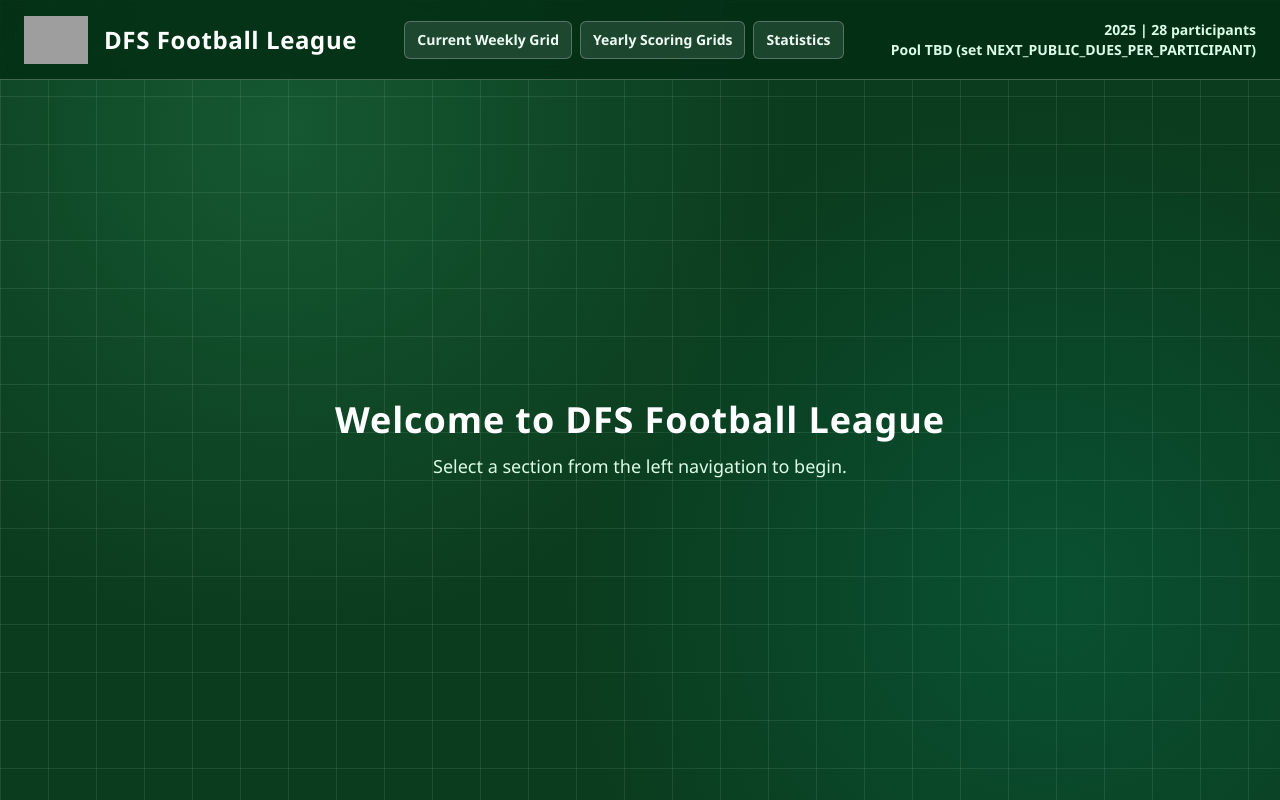
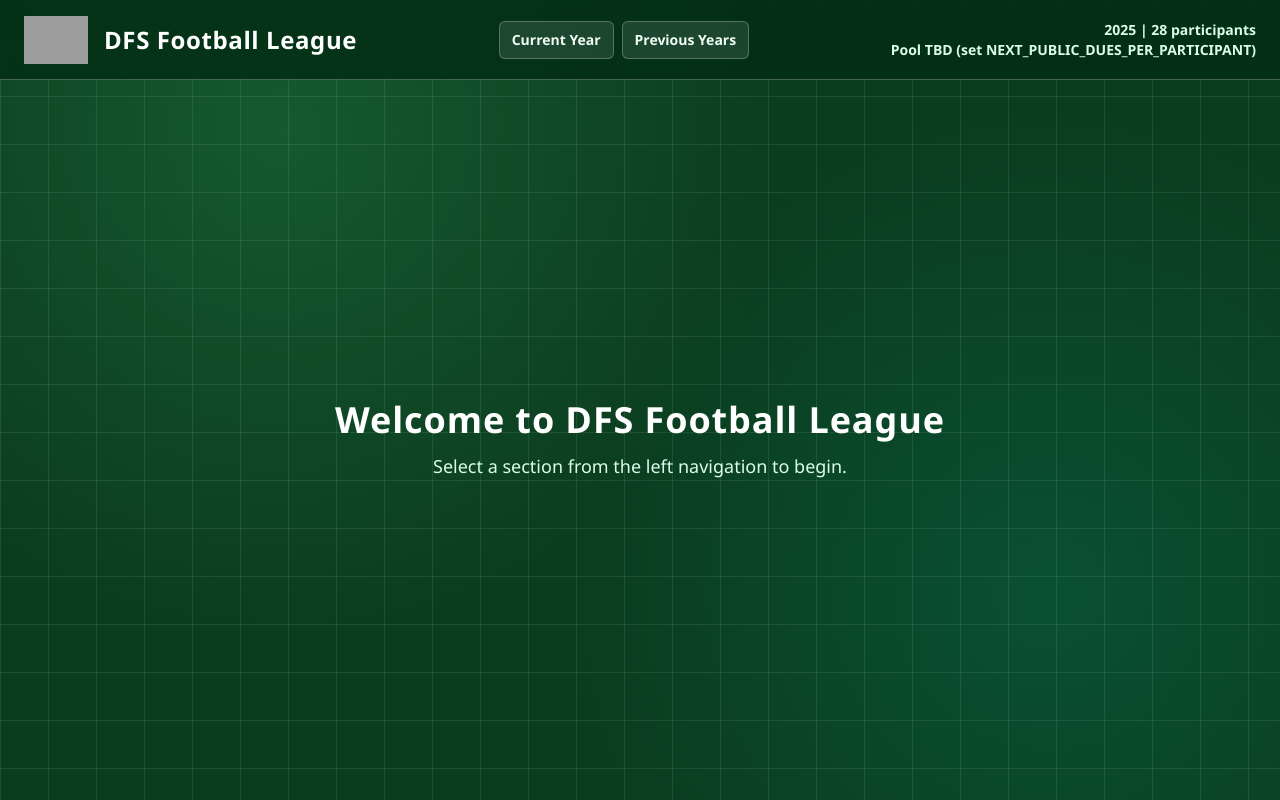
Before and after one commit to Tjm07890789/Draftkings-Fantasy-Football-League, a Next.js app: page / in a window 1280 px wide. Built offline with nearby package versions, Linux system fonts and the light colour scheme; grey boxes are pictures that could not be loaded.

Commit message:
Scope statistics to each season grid and simplify top nav

```diff
--- a/src/components/dfs-app.tsx
+++ b/src/components/dfs-app.tsx
@@ -6,7 +6,7 @@ import Image from "next/image";
 import { Accordion, AccordionContent, AccordionItem, AccordionTrigger } from "@/components/ui/accordion";
 import { Table, TableBody, TableCell, TableHead, TableHeader, TableRow } from "@/components/ui/table";
 
-type View = "welcome" | "current" | "previous" | "statistics";
+type View = "welcome" | "current" | "previous";
 
 type SeasonRow = {
   name: string;
@@ -453,7 +453,8 @@ function StatisticsView({ rows, seasonLabel }: { rows: SeasonRow[]; seasonLabel:
   );
 }
 
-function SeasonGrid({ title, rows }: { title: string; rows: SeasonRow[] }) {
+function SeasonGrid({ title, rows, seasonLabel }: { title: string; rows: SeasonRow[]; seasonLabel: string }) {
+  type SeasonPanel = "grid" | "statistics";
   const longestNameChars = React.useMemo(
     () => rows.reduce((max, row) => Math.max(max, row.name.length), 0),
     [rows],
@@ -464,6 +465,7 @@ function SeasonGrid({ title, rows }: { title: string; rows: SeasonRow[] }) {
 
   const [sortColumn, setSortColumn] = React.useState<SortColumn>("total");
   const [sortDirection, setSortDirection] = React.useState<SortDirection>("desc");
+  const [seasonPanel, setSeasonPanel] = React.useState<SeasonPanel>("grid");
 
   const sortedRows = React.useMemo(() => {
     const nextRows = [...rows];
@@ -528,11 +530,28 @@ function SeasonGrid({ title, rows }: { title: string; rows: SeasonRow[] }) {
         } as React.CSSProperties
       }
     >
-      <h2 className="flex items-center justify-between px-3 py-2 text-lg font-bold text-white">
-        <span>{title}</span>
-        <span className="text-sm font-semibold text-green-100">{rows.length} participants</span>
-      </h2>
-      <div className="m-0 max-w-full overflow-auto p-0 md:h-[calc(100%-3rem)] md:overflow-hidden">
+      <div className="flex flex-wrap items-center justify-between gap-2 border-b border-white/20 px-3 py-2">
+        <h2 className="text-lg font-bold text-white">{title}</h2>
+        <div className="flex items-center gap-2">
+          <button
+            type="button"
+            onClick={() => setSeasonPanel("grid")}
+            className={`rounded-md border px-3 py-1.5 text-xs font-semibold uppercase tracking-wide transition ${seasonPanel === "grid" ? "border-emerald-300 bg-emerald-400/20 text-emerald-100" : "border-white/25 bg-white/10 text-green-100 hover:bg-white/20"}`}
+          >
+            Grid
+          </button>
+          <button
+            type="button"
+            onClick={() => setSeasonPanel("statistics")}
+            className={`rounded-md border px-3 py-1.5 text-xs font-semibold uppercase tracking-wide transition ${seasonPanel === "statistics" ? "border-emerald-300 bg-emerald-400/20 text-emerald-100" : "border-white/25 bg-white/10 text-green-100 hover:bg-white/20"}`}
+          >
+            Statistics
+          </button>
+          <span className="ml-1 text-sm font-semibold text-green-100">{rows.length} participants</span>
+        </div>
+      </div>
+      {seasonPanel === "grid" && (
+      <div className="m-0 max-w-full overflow-auto p-0 md:h-[calc(100%-3.5rem)] md:overflow-hidden">
         <Table className="table-fixed w-full max-w-full overflow-hidden text-[0.78rem]">
           <TableHeader>
             <TableRow className="h-4 py-0 text-[0.78rem]">
@@ -662,9 +681,17 @@ function SeasonGrid({ title, rows }: { title: string; rows: SeasonRow[] }) {
           </TableBody>
         </Table>
       </div>
-      <div className="px-3 pb-2 text-[0.6rem] text-green-100/80">
-        Sorted by {getColumnLabel(sortColumn)} ({sortDirection})
-      </div>
+      )}
+      {seasonPanel === "grid" && (
+        <div className="px-3 pb-2 text-[0.6rem] text-green-100/80">
+          Sorted by {getColumnLabel(sortColumn)} ({sortDirection})
+        </div>
+      )}
+      {seasonPanel === "statistics" && (
+        <div className="p-3">
+          <StatisticsView rows={rows} seasonLabel={seasonLabel} />
+        </div>
+      )}
     </section>
   );
 }
@@ -674,8 +701,7 @@ export function DFSApp({ data }: { data: LeagueData }) {
   const [selectedYear, setSelectedYear] = React.useState<string | null>(null);
   const currentRows = data.currentSeasonYear ? data.seasons[data.currentSeasonYear] ?? [] : [];
   const previousRows = selectedYear ? data.seasons[selectedYear] ?? [] : [];
-  const participantCount =
-    view === "previous" ? previousRows.length : currentRows.length;
+  const participantCount = view === "previous" ? previousRows.length : currentRows.length;
   const leagueParticipantCount = currentRows.length;
   const duesPerParticipantRaw = Number.parseFloat(process.env.NEXT_PUBLIC_DUES_PER_PARTICIPANT ?? "0");
   const duesPerParticipant = Number.isFinite(duesPerParticipantRaw) && duesPerParticipantRaw > 0 ? duesPerParticipantRaw : 0;
@@ -684,13 +710,11 @@ export function DFSApp({ data }: { data: LeagueData }) {
     duesPerParticipant > 0
       ? `${formatCurrency(poolTotal)} pool (${formatCurrency(duesPerParticipant)} dues)`
       : "Pool TBD (set NEXT_PUBLIC_DUES_PER_PARTICIPANT)";
-  const inStatsView = view === "statistics";
-
   React.useEffect(() => {
     const savedView = getCookie(NAV_COOKIE);
     const savedSeason = getCookie(SEASON_COOKIE);
 
-    if (savedView === "current" || savedView === "previous" || savedView === "statistics") {
+    if (savedView === "current" || savedView === "previous") {
       setView(savedView);
     }
 
@@ -729,12 +753,12 @@ export function DFSApp({ data }: { data: LeagueData }) {
             onClick={() => setView("current")}
             className="rounded-md border border-white/25 bg-white/10 px-3 py-2 text-sm font-semibold text-green-50 transition hover:bg-white/20"
           >
-            Current Weekly Grid
+            Current Year
           </button>
 
           <details className="group relative">
             <summary className="cursor-pointer list-none rounded-md border border-white/25 bg-white/10 px-3 py-2 text-sm font-semibold text-green-50 transition hover:bg-white/20 [&::-webkit-details-marker]:hidden">
-              Yearly Scoring Grids
+              Previous Years
             </summary>
             <div className="absolute top-full left-0 mt-2 min-w-56 rounded-md border border-white/20 bg-green-950/95 p-2 shadow-xl">
               {data.currentSeasonYear && (
@@ -767,14 +791,6 @@ export function DFSApp({ data }: { data: LeagueData }) {
               ))}
             </div>
           </details>
-
-          <button
-            type="button"
-            onClick={() => setView("statistics")}
-            className="rounded-md border border-white/25 bg-white/10 px-3 py-2 text-sm font-semibold text-green-50 transition hover:bg-white/20"
-          >
-            Statistics
-          </button>
         </nav>
 
         <div className="text-right text-xs font-semibold text-green-100 md:text-sm">
@@ -791,7 +807,7 @@ export function DFSApp({ data }: { data: LeagueData }) {
               onClick={() => setView("current")}
               className="w-full rounded-md bg-white/10 px-3 py-2 text-left text-sm font-semibold text-green-50 transition hover:bg-white/20"
             >
-              Current Weekly Season Grid
+              Current Year
             </button>
 
             <section>
@@ -818,19 +834,10 @@ export function DFSApp({ data }: { data: LeagueData }) {
               </Accordion>
             </section>
 
-            <button
-              type="button"
-              onClick={() => setView("statistics")}
-              className="w-full rounded-md bg-white/10 px-3 py-2 text-left text-sm font-semibold text-green-50 transition hover:bg-white/20"
-            >
-              Statistics
-            </button>
           </nav>
         </aside>
 
-        <main
-          className={`m-0 w-full overflow-auto px-[5px] md:flex md:h-[calc(100vh-5rem)] md:w-full md:justify-center md:px-[5px] ${inStatsView ? "md:items-start md:overflow-auto" : "md:items-center md:overflow-hidden"}`}
-        >
+        <main className="m-0 w-full overflow-auto px-[5px] md:flex md:h-[calc(100vh-5rem)] md:w-full md:items-center md:justify-center md:overflow-hidden md:px-[5px]">
           {view === "welcome" && (
             <div className="text-center">
               <h2 className="text-4xl font-extrabold tracking-wide text-white">Welcome to DFS Football League</h2>
@@ -838,14 +845,20 @@ export function DFSApp({ data }: { data: LeagueData }) {
             </div>
           )}
 
-          {view === "current" && <SeasonGrid title={`Current Weekly Season Grid (${data.currentSeasonYear ?? ""})`} rows={currentRows} />}
+          {view === "current" && (
+            <SeasonGrid
+              title={`Current Weekly Season Grid (${data.currentSeasonYear ?? ""})`}
+              rows={currentRows}
+              seasonLabel={data.currentSeasonYear ?? "Current Season"}
+            />
+          )}
 
           {view === "previous" && selectedYear && (
-            <SeasonGrid title={`Previous Season Grid (${selectedYear})`} rows={previousRows} />
-          )}
-
-          {view === "statistics" && (
-            <StatisticsView rows={currentRows} seasonLabel={data.currentSeasonYear ?? "Season"} />
+            <SeasonGrid
+              title={`Previous Season Grid (${selectedYear})`}
+              rows={previousRows}
+              seasonLabel={selectedYear}
+            />
           )}
         </main>
       </div>
```
